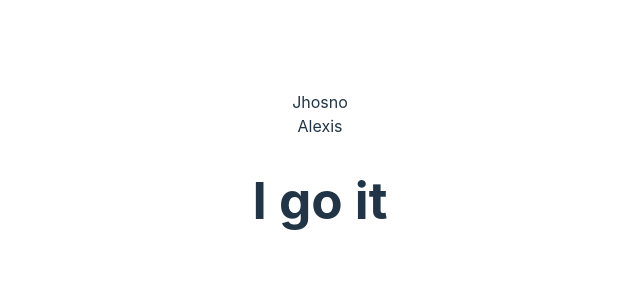
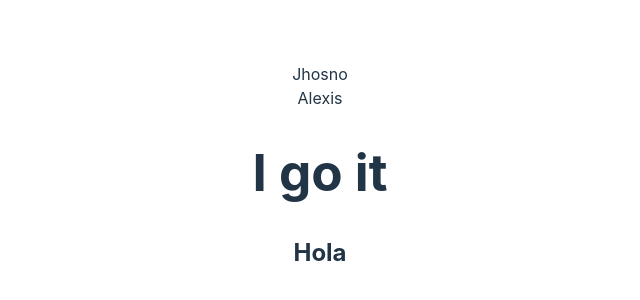
Before and after one commit to jhosnodev/testGit, a React (Vite) app: page / in a window 1280 px wide. Shown: the part 224-524 px from the top of the page, without its empty margins (320-960 px from the left). Built offline with nearby package versions, Linux system fonts and the light colour scheme.

Commit message:
feature (app/src): added new component in api

```diff
--- a/src/Components/Alexis.jsx
+++ b/src/Components/Alexis.jsx
@@ -3,6 +3,7 @@ const Alexis = () => {
     <>
         <div>Alexis</div>
         <h1>I go it</h1>
+        <h2>Hola</h2>
     </>
 
   )
```
